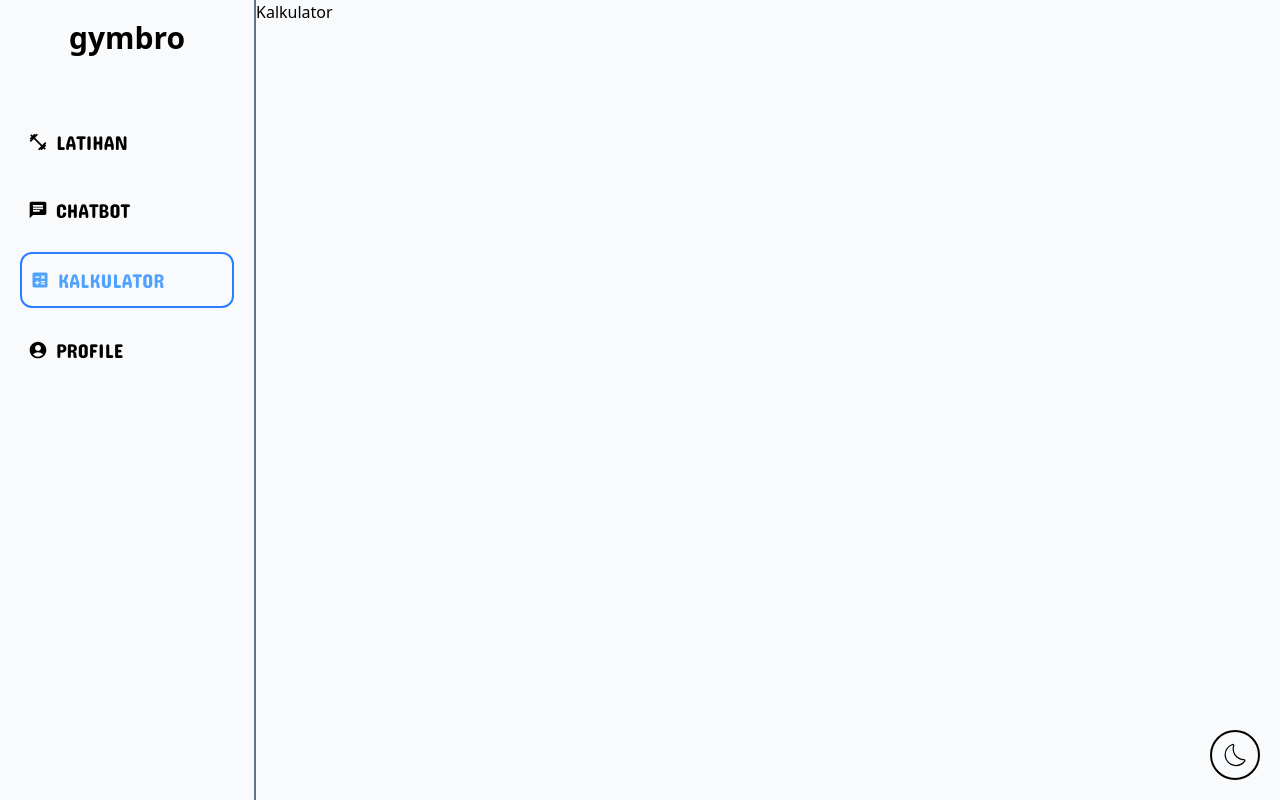
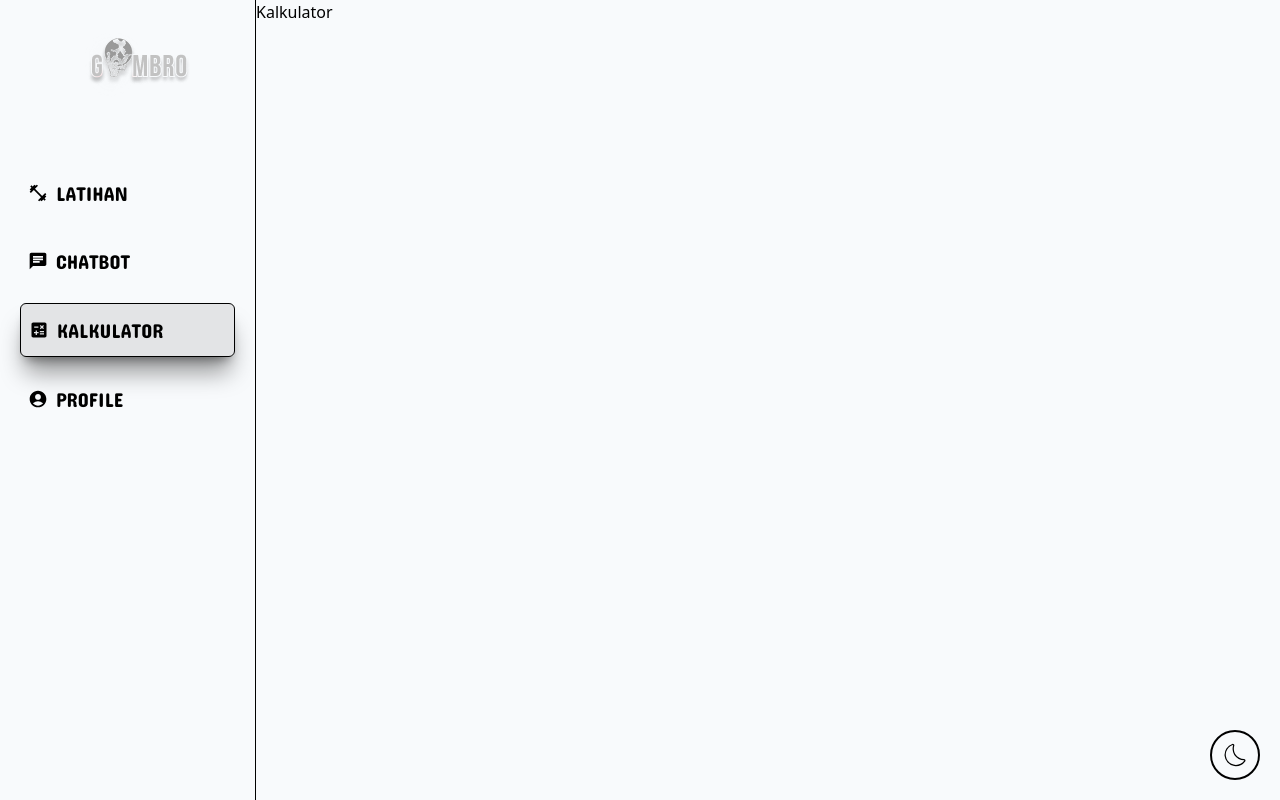
Before and after one commit to FaiqSr/gymbro-nextjs, a Next.js app: page /kalkulator in a window 1280 px wide. Built offline with nearby package versions, Linux system fonts and the light colour scheme.

Commit message:
layout/sidebar.tsx

```diff
--- a/src/app/(latihan)/globals.css
+++ b/src/app/(latihan)/globals.css
@@ -1,2 +1,7 @@
 @import "tailwindcss";
 @custom-variant dark (&:where(.dark, .dark *));
+@theme {
+  --color-coklat: #917a36;
+  --color-hitam: #191919;
+  --color-abu: #8b8b8b;
+}
--- a/src/components/layout/SideBar.tsx
+++ b/src/components/layout/SideBar.tsx
@@ -2,12 +2,7 @@
 
 import Link from "next/link";
 import React from "react";
-import {
-  MdFitnessCenter,
-  MdChat,
-  MdCalculate,
-  MdAccountCircle,
-} from "react-icons/md";
+import { MdFitnessCenter, MdChat, MdCalculate, MdAccountCircle } from "react-icons/md";
 import { Concert_One } from "next/font/google";
 import { usePathname } from "next/navigation";
 
@@ -17,61 +12,39 @@ const SideBar = () => {
   const pathname = usePathname();
 
   const getBorderColor = (path: string) => {
-    return pathname === path
-      ? "border-2 rounded-xl pl-2 pr-10 py-2 border-blue-500 text-blue-400"
-      : "border-white";
+    return pathname === path ? "rounded-md bg-abu/20 pl-2 pr-10 py-2 shadow-xl/40 border-1 dark:shadow-coklat dark:text-white" : "border-white";
   };
 
   return (
-    <aside
-      className={`min-w-64 max-w-64 hidden lg:flex flex-col gap-10 items-center min-h-svh px-5 border-r-2 border-slate-500`}
-    >
+    <aside className={`min-w-64 max-w-64 hidden lg:flex flex-col gap-10 items-center min-h-svh px-5 border-r-1 dark:border-red-500 dark:bg-hitam`}>
       <section>
         <nav className={`py-5`}>
-          <Link href={`/`} className={`font-bold text-3xl`}>
-            gymbro
+          <Link href={`/`} className={`font-bold text-3xl `}>
+            <img src="/logo.png" alt="Logo" />
           </Link>
         </nav>
       </section>
       <section className="w-full">
         <nav>
-          <ul
-            className={`flex flex-col gap-4 font-bold text-xl ${concertOne.className}`}
-          >
-            <li
-              className={`${getBorderColor(
-                "/latihan"
-              )} pl-2 pr-10 py-3 hover:cursor-pointer`}
-            >
-              <Link href={`/latihan`} className={`flex gap-2 items-center`}>
-                <MdFitnessCenter size={20} /> LATIHAN
+          <ul className={`flex flex-col gap-4 font-semibold text-xl dark:text-white ${concertOne.className}`}>
+            <li className={`${getBorderColor("/latihan")} pl-2 pr-10 py-3 hover:cursor-pointer `}>
+              <Link href={`/latihan`} className={`flex gap-2 items-center `}>
+                <MdFitnessCenter size={20} className="dark:text-coklat" /> LATIHAN
               </Link>
             </li>
-            <li
-              className={`${getBorderColor(
-                "/chatbot"
-              )} pl-2 pr-10 py-3 hover:cursor-pointer`}
-            >
+            <li className={`${getBorderColor("/chatbot")} pl-2 pr-10 py-3 hover:cursor-pointer`}>
               <Link href={`/chatbot`} className={`flex gap-2 items-center`}>
-                <MdChat size={20} /> CHATBOT
+                <MdChat size={20} className="dark:text-coklat" /> CHATBOT
               </Link>
             </li>
-            <li
-              className={`${getBorderColor(
-                "/kalkulator"
-              )} pl-2 pr-10 py-3 hover:cursor-pointer`}
-            >
+            <li className={`${getBorderColor("/kalkulator")} pl-2 pr-10 py-3 hover:cursor-pointer`}>
               <Link href={`/kalkulator`} className={`flex gap-2 items-center`}>
-                <MdCalculate size={20} /> KALKULATOR
+                <MdCalculate size={20} className="dark:text-coklat " /> KALKULATOR
               </Link>
             </li>
-            <li
-              className={`${getBorderColor(
-                "/profile"
-              )} pl-2 pr-10 py-3 hover:cursor-pointer`}
-            >
+            <li className={`${getBorderColor("/profile")} pl-2 pr-10 py-3 hover:cursor-pointer`}>
               <Link href={`/profile`} className={`flex gap-2 items-center`}>
-                <MdAccountCircle size={20} /> PROFILE
+                <MdAccountCircle size={20} className="dark:text-coklat" /> PROFILE
               </Link>
             </li>
           </ul>
--- a/src/components/ui/MessageButton.tsx
+++ b/src/components/ui/MessageButton.tsx
@@ -12,10 +12,7 @@ const MessageButton = () => {
   if (!mount) return null;
 
   return (
-    <button
-      onClick={() => console.log("hehe")}
-      className="fixed bottom-35 lg:bottom-5 right-20 p-2 border-2 rounded-full hover:cursor-pointer"
-    >
+    <button onClick={() => console.log("hehe")} className="fixed bottom-35 lg:bottom-5 right-20 p-2 border-2 rounded-full hover:cursor-pointer">
       <FiMessageCircle size={30} />
     </button>
   );
```
Also changed, not shown: src/components/layout/NavBar.tsx (+3 -12 lines), src/components/providers/ThemesProvider.tsx (+1 -6 lines), public/Group.png (added), public/logo.png (added), src/app/(latihan)/profile/page.tsx (added).
